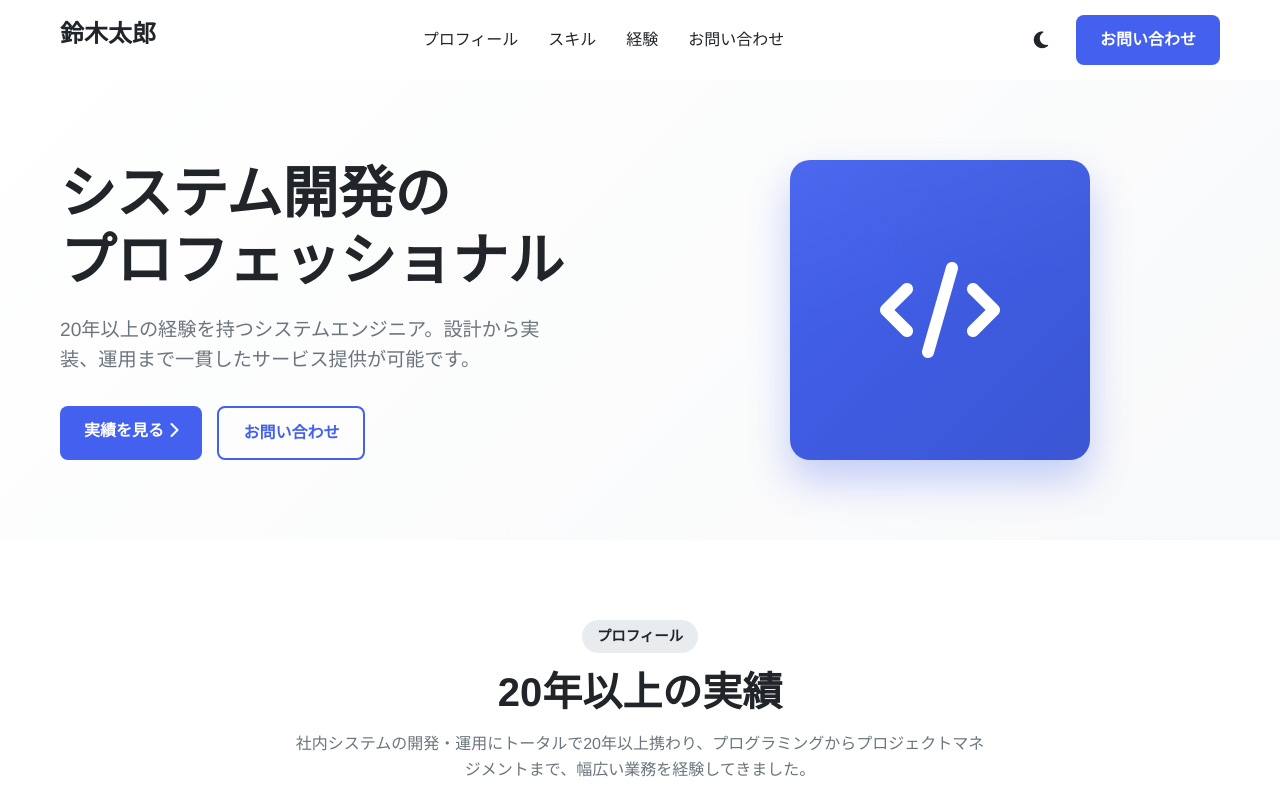
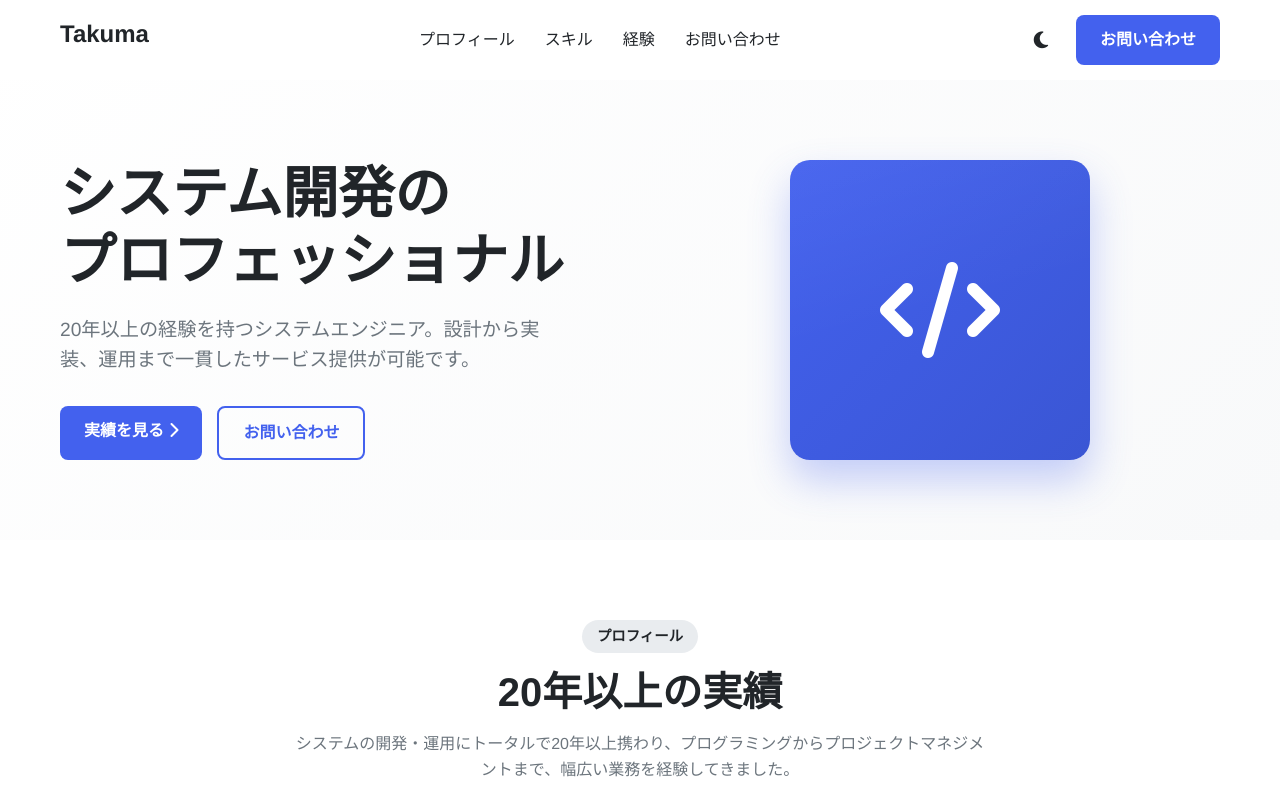
Before and after one commit to Takuma-code/portfolio-html3, a plain HTML site: page index.html in a window 1280 px wide. Shown: the top 800 px of the page. Drawn offline with Linux system fonts and the light colour scheme.

Commit message:
Update index.html

```diff
--- a/index.html
+++ b/index.html
@@ -3,14 +3,14 @@
 <head>
   <meta charset="UTF-8">
   <meta name="viewport" content="width=device-width, initial-scale=1.0">
-  <title>鈴木太郎 - システム開発のプロフェッショナル</title>
+  <title>Takuma - システム開発のプロフェッショナル</title>
   <link rel="stylesheet" href="style.css">
   <link rel="stylesheet" href="https://cdnjs.cloudflare.com/ajax/libs/font-awesome/6.4.0/css/all.min.css">
 </head>
 <body>
   <header>
     <div class="container">
-      <h1 class="logo">鈴木太郎</h1>
+      <h1 class="logo">Takuma</h1>
       <nav>
         <ul class="nav-links">
           <li><a href="#about">プロフィール</a></li>
@@ -57,7 +57,7 @@
       <div class="section-header">
         <span class="section-tag">プロフィール</span>
         <h2>20年以上の実績</h2>
-        <p>社内システムの開発・運用にトータルで20年以上携わり、プログラミングからプロジェクトマネジメントまで、幅広い業務を経験してきました。</p>
+        <p>システムの開発・運用にトータルで20年以上携わり、プログラミングからプロジェクトマネジメントまで、幅広い業務を経験してきました。</p>
       </div>
       <div class="feature-cards">
         <div class="feature-card" data-aos="fade-up">
@@ -281,7 +281,7 @@
   <footer>
     <div class="container">
       <div class="footer-content">
-        <p>&copy; <span id="current-year"></span> 鈴木 太郎. All rights reserved.</p>
+        <p>&copy; <span id="current-year"></span> Takuma. All rights reserved.</p>
         <div class="footer-links">
           <a href="#">プライバシーポリシー</a>
           <a href="#">利用規約</a>
```
